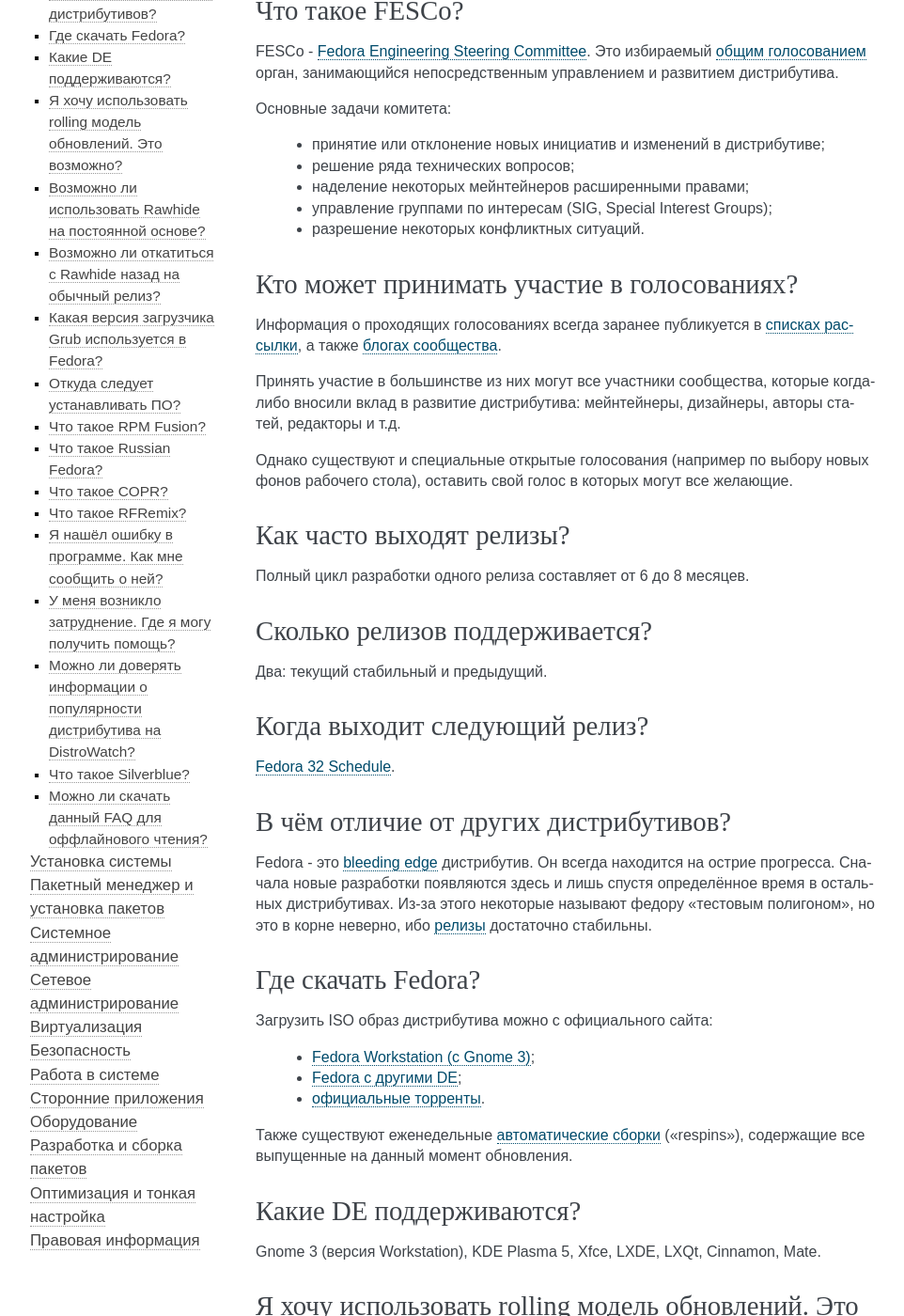
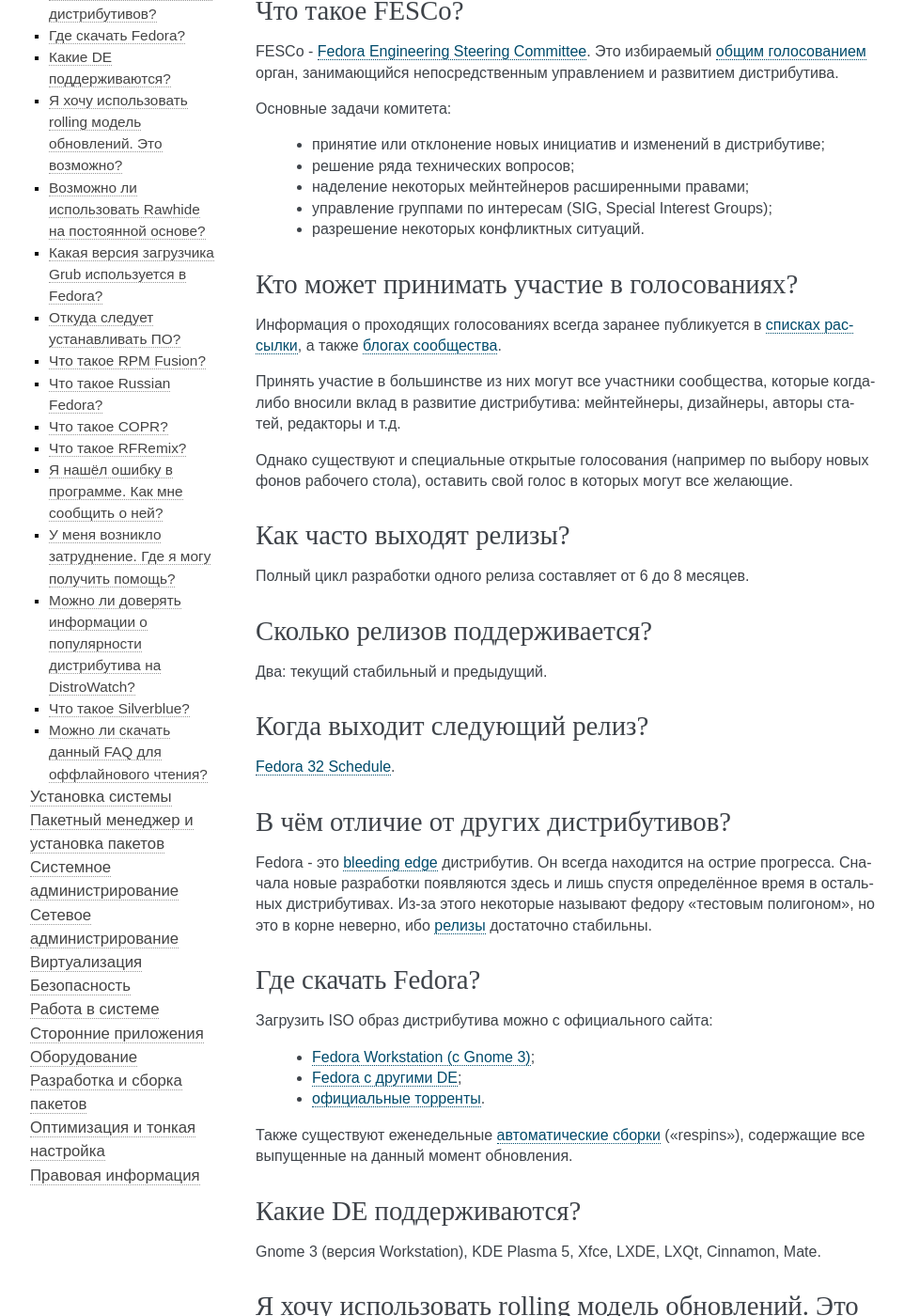
Before and after one commit to RussianFedora/FAQ, a Sphinx documentation site: the page built from source/generic-info.rst, in a window 1280 px wide and 1400 px high, scrolled down 511 px. Shown: the whole window at 94% size, without its empty margins (148-1110 px from the left). Built offline with Sphinx 7.4.7, drawn with Linux system fonts in a browser that asks for light colours; some of the changed text lies outside the part shown.

Commit message:
Moved question downgrade-rawhide to Package manager page.

```diff
--- a/source/generic-info.rst
+++ b/source/generic-info.rst
@@ -128,14 +128,6 @@
 =========================================================
 
 Вполне, ибо его качество уже давно на уровне альфа-версий других дистрибутивов.
-
-.. index:: rawhide, rolling, fedora, downgrade
-.. _downgrade-rawhide:
-
-Возможно ли откатиться с Rawhide назад на обычный релиз?
-============================================================
-
-Нет.
 
 .. index:: boot, grub, loader, boot
 .. _grub-loader:
```
Also changed, not shown: source/package-manager.rst (+8 -0 lines).
